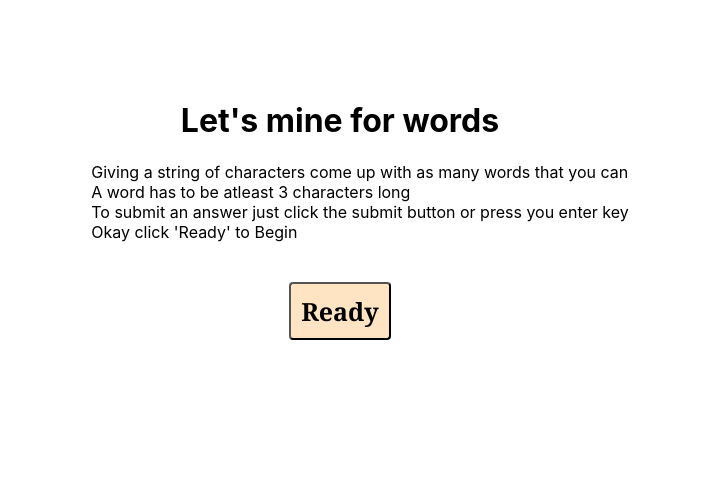
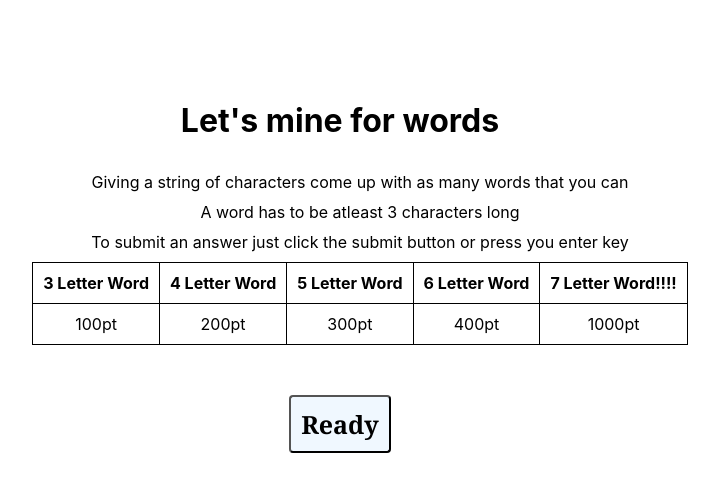
Before and after one commit to JohnJoseph2019/Eye4words, a React (Create React App) app: page / in a window 1280 px wide. Shown: the top 492 px of the page, without its empty margins (300-1019 px from the left). Built offline with nearby package versions, Linux system fonts and the light colour scheme.

Commit message:
Addded a table component for point system info to e display in he Homepage right now

```diff
--- a/src/components/Homepage/Homepage.css
+++ b/src/components/Homepage/Homepage.css
@@ -12,12 +12,24 @@ ol{
 }
 .ready{
   font-size: 25px;
-  background-color: bisque;
+  background-color: aliceblue;
+  font-family: Georgia, 'Times New Roman', Times, serif;
+  font-weight: bolder;
   color: black;
   border-radius: 4px;
   padding: 10px;
+  width: max-content;
 }
 .ready:hover{
   background-color: cornflowerblue;
   color: aliceblue;
 }
+li{
+  margin: 10px;
+  text-align: center;
+}
+  /* font-size: 25px;
+  font-family: Georgia, 'Times New Roman', Times, serif;
+  font-weight: bolder;
+  background-color: aliceblue;
+  width: max-content; */
--- a/src/components/Homepage/Homepage.js
+++ b/src/components/Homepage/Homepage.js
@@ -1,6 +1,7 @@
 import React from "react"
 import { Link } from "react-router-dom"
 import "./Homepage.css"
+import PointSystem from "../PointSystem/PointSystem"
 
 
 export default function Homepage(props) {
@@ -12,7 +13,7 @@ export default function Homepage(props) {
         <li>Giving a string of characters come up with as many words that you can</li>
         <li>A word has to be atleast 3 characters long</li>
         <li>To submit an answer just click the submit button or press you enter key</li>
-        <li>Okay click 'Ready' to Begin</li>
+        <li><PointSystem /></li>
       </ol>
       <Link to="/PlayGame" > <button className="ready" onClick={props.handleRandomPick}> Ready </button></Link>
     </div>
--- a/src/components/PlayGame/PlayGame.css
+++ b/src/components/PlayGame/PlayGame.css
@@ -23,6 +23,7 @@ button{
   font-weight: bolder;
   background-color: aliceblue;
   width: max-content;
+  padding: 10px;
 
 }
 .startButton{
--- /dev/null
+++ b/src/components/PointSystem/PointSystem.css
@@ -0,0 +1,11 @@
+table{
+  table-layout: auto;
+  width:100%;
+  margin: 0px auto;
+  border-collapse: collapse;
+}
+table,th,td{
+  border: 1px solid black;
+  padding: 10px;
+  text-align: center;
+}
--- /dev/null
+++ b/src/components/PointSystem/PointSystem.js
@@ -0,0 +1,25 @@
+import React from 'react'
+import "./PointSystem.css"
+
+export default function PointSystem() {
+  return (
+    <>
+      <table>
+        <tr>
+          <th>3 Letter Word</th>
+          <th>4 Letter Word</th>
+          <th>5 Letter Word</th>
+          <th>6 Letter Word</th>
+          <th>7 Letter Word!!!!</th>
+        </tr>
+        <tr>
+          <td>100pt</td>
+          <td>200pt</td>
+          <td>300pt</td>
+          <td>400pt</td>
+          <td>1000pt</td>
+        </tr>
+      </table>
+    </>
+  )
+}
```
